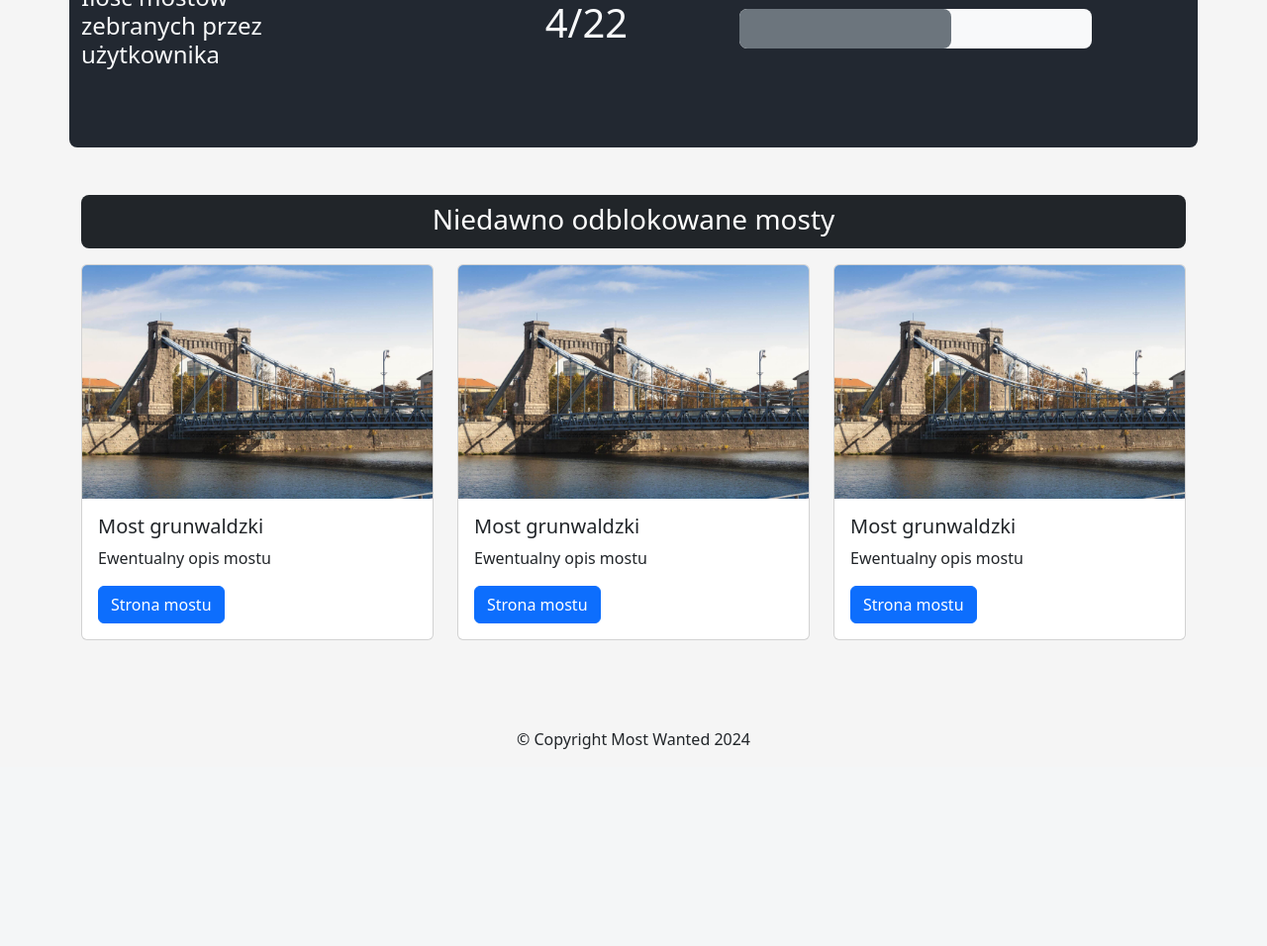
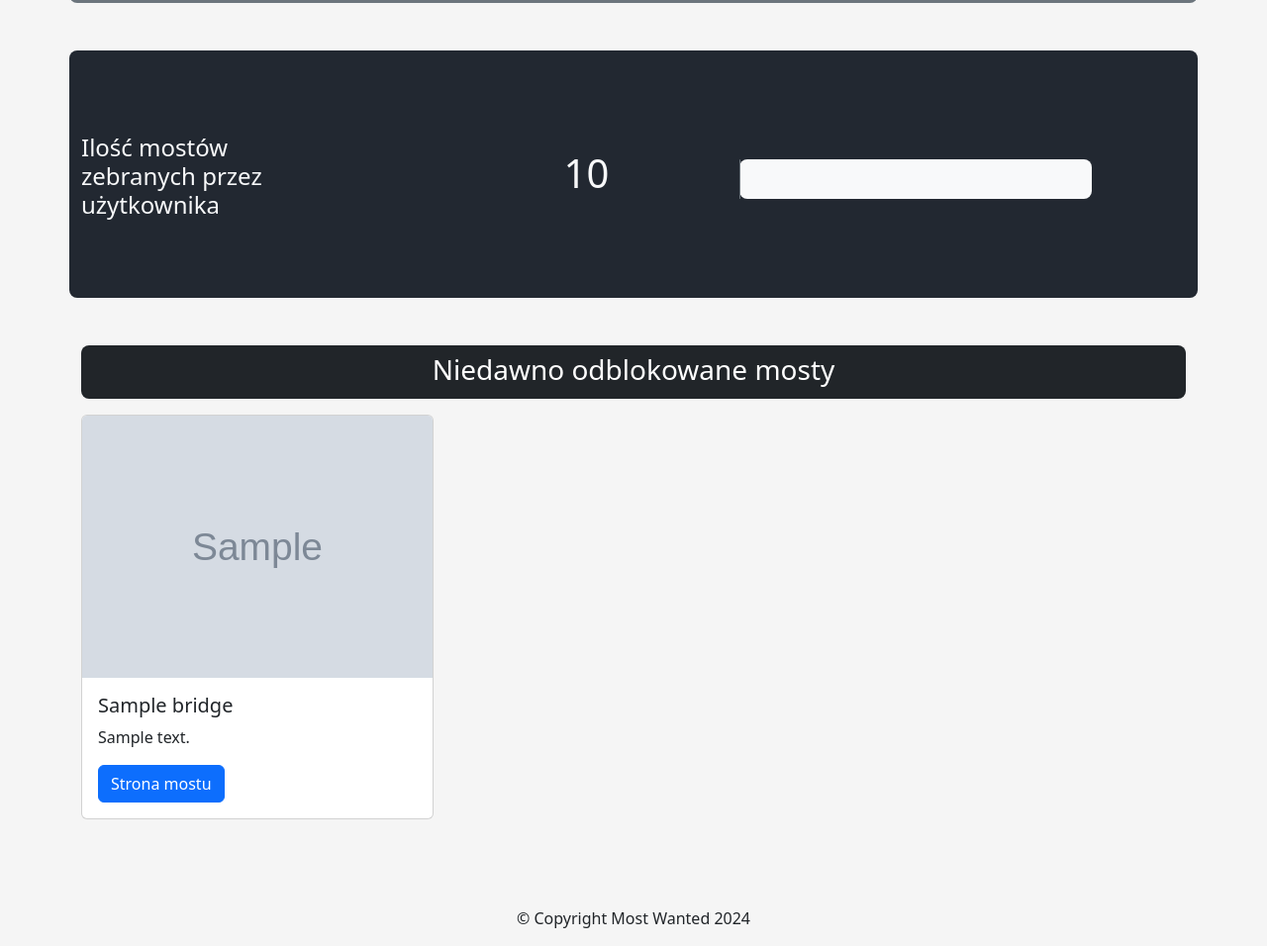
Before and after one commit to GasinskiN/Geocaching_most_wanted, a Flask app: template app/templates/profile.html in a window 1280 px wide. Shown: the part 409-1365 px from the top of the page at 99% size. Before the commit the page ends 1166 px from the top, so only its background shows below. Run offline with Flask 3, Linux system fonts and the light colour scheme; tables that the repository leaves empty hold one stand-in row (values such as "Sample post"); the template is opened without the code that fills it: values that come from a table or form of the project are taken from there, most other values are stand-ins (such as "Sample title", 1, 10 or a date in 2020); grey boxes marked "Sample" are stand-in pictures; some libraries are stand-ins or nearby versions.

Commit message:
dynamically render profile.html

```diff
--- a/app/templates/profile.html
+++ b/app/templates/profile.html
@@ -2,10 +2,10 @@
 <div class="container-sm mt-5 rounded-5">
     <div class="row bg-secondary rounded-3">
         <div class="col-5 mt-1 mb-1">
-            <img src="../static/public/Profile_img.jpg" style="border-radius: 50%;">
+            <img src="{{profile}}" style="border-radius: 50%;">
         </div>
         <div class="col-7 pt-5 text-white">
-<!--           <h2 class="">Jan kowalski</h2> -->
+            <!--<h2 class="">Jan kowalski</h2> -->
             <h2>{{name}}</h2>
         </div>
     </div>
@@ -16,11 +16,11 @@
             <h4 style="max-width: 250px;">Ilość mostów zebranych przez użytkownika</h4>
         </div>
         <div class="col-3 text-center" style="padding-top: 100px;">
-            <h1 class="a">4/22</h2>
+            <h1 class="a">{{points}}</h2>
         </div>
         <div class="col-4">
             <div class="bg-light rounded-3" style="margin-top: 110px;">
-                <div class="bg-secondary rounded-3" style="height:40px;width:60%"></div>
+                <div class="bg-secondary rounded-3" style="height:40px;width:{{points/100}}%"></div>
             </div>
         </div>
     </div>
@@ -30,36 +30,18 @@
         <h3>Niedawno odblokowane mosty</h3>
     </div>
     <div class="row">
-        <div class="col">
+        {% for bridge in bridges %}
+        <div class="col-4">
             <div class="card mt-3">
-                <img src="../static/public/most_grunwaldzki.jpg" class="card-img-top" alt="...">
+                <img src="{{bridge.image_path}}" class="card-img-top" alt="...">
                 <div class="card-body">
-                  <h5 class="card-title">Most grunwaldzki</h5>
-                  <p class="card-text">Ewentualny opis mostu</p>
-                  <a href={{url_for('main.forum')}} class="btn btn-primary">Strona mostu</a>
+                  <h5 class="card-title">{{bridge.name}}</h5>
+                  <p class="card-text">{{bridge.description}}</p>
+                  <a href="/forum/{{bridge.bridge_id}}" class="btn btn-primary">Strona mostu</a>
                 </div>
             </div>
         </div>
-        <div class="col">
-            <div class="card mt-3">
-                <img src="../static/public/most_grunwaldzki.jpg" class="card-img-top" alt="...">
-                <div class="card-body">
-                  <h5 class="card-title">Most grunwaldzki</h5>
-                  <p class="card-text">Ewentualny opis mostu</p>
-                  <a href={{url_for('main.forum')}} class="btn btn-primary">Strona mostu</a>
-                </div>
-            </div>
-        </div>
-        <div class="col">
-            <div class="card mt-3">
-                <img src="../static/public/most_grunwaldzki.jpg" class="card-img-top" alt="...">
-                <div class="card-body">
-                  <h5 class="card-title">Most grunwaldzki</h5>
-                  <p class="card-text">Ewentualny opis mostu</p>
-                  <a href={{url_for('main.forum')}} class="btn btn-primary">Strona mostu</a>
-                </div>
-            </div>
-        </div>
+        {% endfor %}
     </div>
 </div>
 
```
